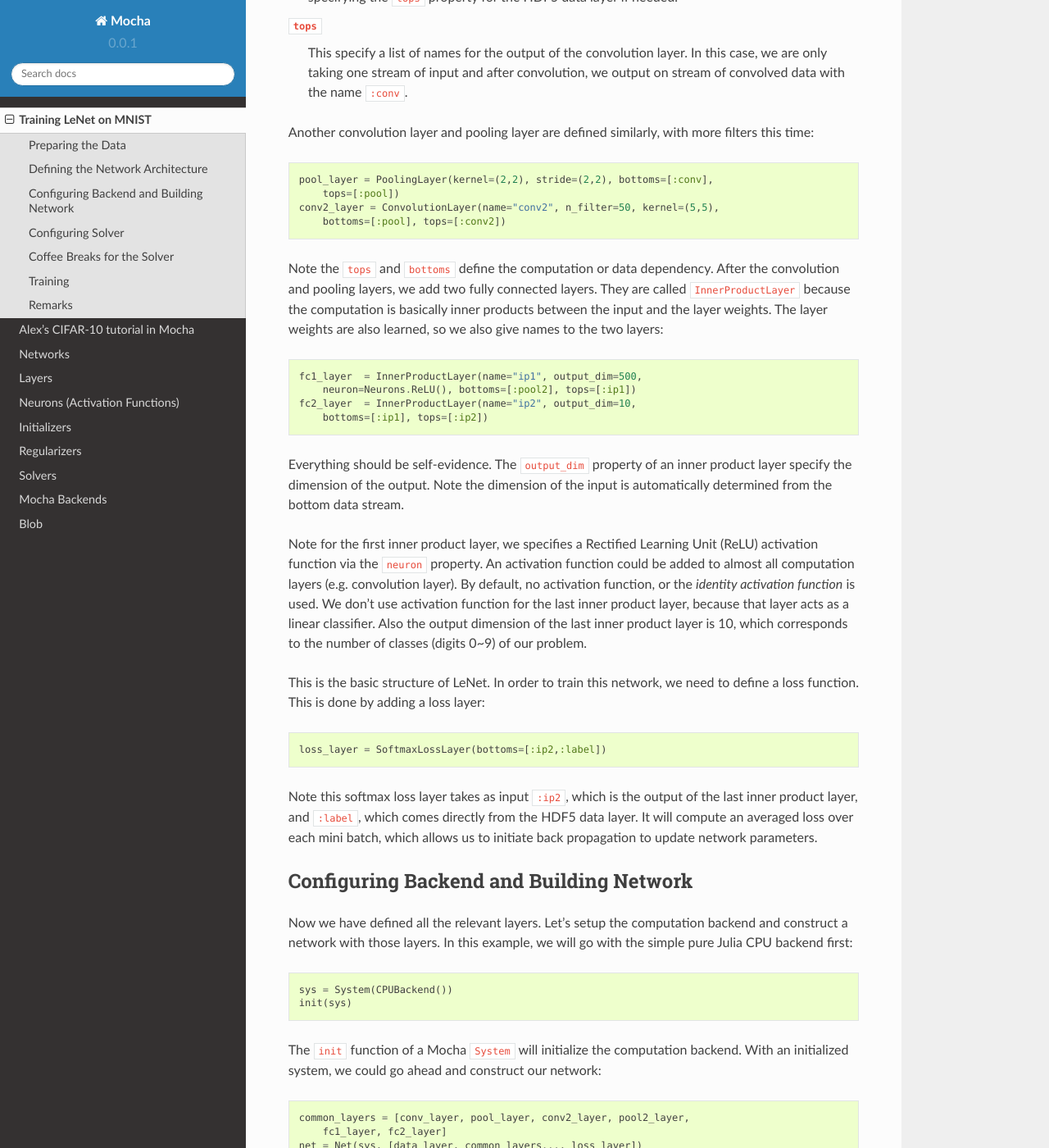
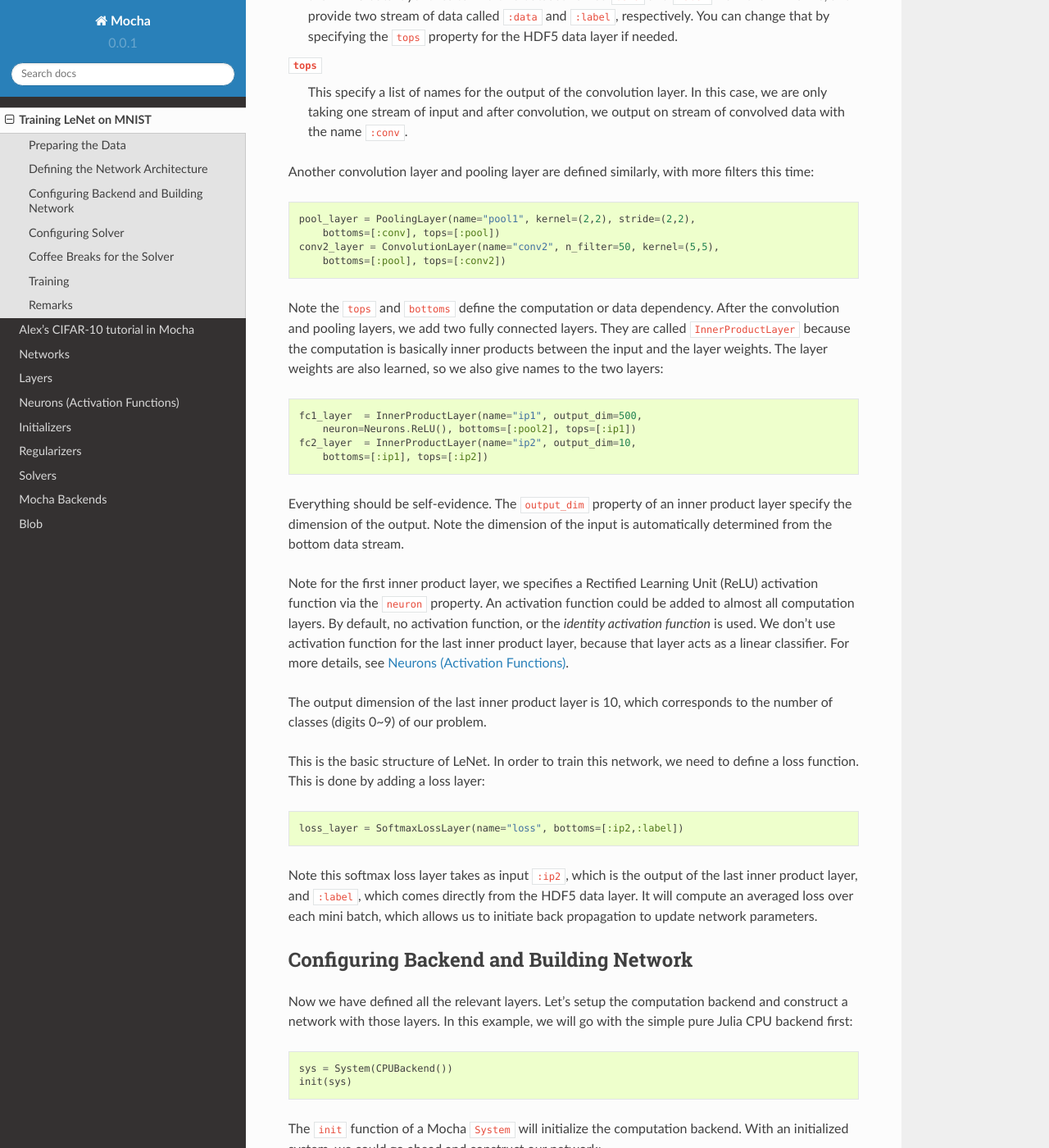
Before and after one commit to pluskid/Mocha.jl, a Sphinx documentation site: the page built from docs/tutorial/mnist.rst, in a window 1280 px wide and 1400 px high, scrolled down 1683 px. Shown: the whole window at 82% size. Built offline with Sphinx 7.4.7 and the Read the Docs theme 2.0.0, drawn with Linux system fonts in a browser that asks for light colours; some of the changed text lies outside the part shown.

Commit message:
update mnist document.

```diff
--- a/docs/tutorial/mnist.rst
+++ b/docs/tutorial/mnist.rst
@@ -49,7 +49,7 @@
 
 .. code-block:: julia
 
-   data_layer = HDF5DataLayer(source="data/train.txt", batch_size=64)
+   data_layer = HDF5DataLayer(name="train-data", source="data/train.txt", batch_size=64)
 
 Note the ``source`` is a simple text file what contains a list of real
 data files (in this case ``data/train.hdf5``). This behavior is the
@@ -70,7 +70,9 @@
   disk and loading back, this is used as an identifier to map to the
   correct layer. So if your layer contains learned parameters (a
   convolution layer contains learned filters), you should give it a
-  unique name.
+  unique name. It is a good practice to give every layer a unique name,
+  for the purpose of getting more informative debugging information
+  when there is any potential issues.
 ``n_filter``
   Number of convolution filters.
 ``kernel``
@@ -96,8 +98,8 @@
 
 .. code-block:: julia
 
-   pool_layer = PoolingLayer(kernel=(2,2), stride=(2,2), bottoms=[:conv],
-       tops=[:pool])
+   pool_layer = PoolingLayer(name="pool1", kernel=(2,2), stride=(2,2),
+       bottoms=[:conv], tops=[:pool])
    conv2_layer = ConvolutionLayer(name="conv2", n_filter=50, kernel=(5,5),
        bottoms=[:pool], tops=[:conv2])
 
@@ -123,12 +125,13 @@
 Note for the first inner product layer, we specifies a Rectified
 Learning Unit (ReLU) activation function via the ``neuron``
 property. An activation function could be added to almost all
-computation layers (e.g. convolution layer). By default, no activation
+computation layers. By default, no activation
 function, or the *identity activation function* is used. We don't use
 activation function for the last inner product layer, because that
-layer acts as a linear classifier. Also the output dimension of the last inner
-product layer is 10, which corresponds to the number of classes (digits 0~9) of
-our problem.
+layer acts as a linear classifier. For more details, see :doc:`/user-guide/neuron`.
+
+The output dimension of the last inner product layer is 10, which corresponds
+to the number of classes (digits 0~9) of our problem.
 
 This is the basic structure of LeNet. In order to train this network,
 we need to define a loss function. This is done by adding a loss
@@ -136,7 +139,7 @@
 
 .. code-block:: julia
 
-   loss_layer = SoftmaxLossLayer(bottoms=[:ip2,:label])
+   loss_layer = SoftmaxLossLayer(name="loss", bottoms=[:ip2,:label])
 
 Note this softmax loss layer takes as input ``:ip2``, which is the
 output of the last inner product layer, and ``:label``, which comes
@@ -219,6 +222,22 @@
 training process. Currently ``TrainingSummary`` will print the loss
 function value on the last training mini-batch.
 
+We also add a coffee break to save a snapshot for the trained
+network every 5,000 iterations.
+
+.. code-block:: julia
+
+   add_coffee_break(solver,
+       Snapshot("snapshots", auto_load=true), every_n_iter=5000)
+
+Here ``"snapshots"`` is the name of the directory you want to save snapshots to.
+By setting ``auto_load`` to true, Mocha will automatically search and resume
+from the last saved snapshots.
+
+If you additionally set ``also_load_solver_state`` to false, Mocha will load the
+saved network as initialization, but pretend to be training from scratch. This
+could be useful if you are fine tuning based on some pre-trained network.
+
 In order to see whether we are really making progress or simply
 overfitting, we also wish to see the performance on a separate
 validation set periodically. In this example, we simply use the test
@@ -234,9 +253,9 @@
 
 .. code-block:: julia
 
-   data_layer_test = HDF5DataLayer(source=source_fns[2], batch_size=100)
-   acc_layer = AccuracyLayer(bottoms=[:ip2, :label])
-   test_net = Net(sys, [data_layer_test, common_layers..., acc_layer])
+   data_layer_test = HDF5DataLayer(name="test-data", source="data/test.txt", batch_size=100)
+   acc_layer = AccuracyLayer(name="test-accuracy", bottoms=[:ip2, :label])
+   test_net = Net("MNIST-test", sys, [data_layer_test, common_layers..., acc_layer])
 
 Note how we re-use the ``common_layers`` variable defined a moment
 ago to reuse the description of the network architecture. By passing
@@ -264,22 +283,6 @@
 the HDF5 data layer will report epoch number as it goes through a full
 pass of the whole dataset.
 
-Lastly, we add a final coffee break to save a snapshot for the trained
-network every 5,000 iterations.
-
-.. code-block:: julia
-
-   add_coffee_break(solver,
-       Snapshot("snapshots", auto_load=true), every_n_iter=5000)
-
-Here ``"snapshots"`` is the name of the directory you want to save snapshots to.
-By setting ``auto_load`` to true, Mocha will automatically search and resume
-from the last saved snapshots.
-
-If you additionally set ``also_load_solver_state`` to false, Mocha will load the
-saved network as initialization, but pretend to be training from scratch. This
-could be useful if you are fine tuning based on some pre-trained network.
-
 Training
 --------
 
```
Also changed, not shown: other parts of docs/tutorial/mnist.rst (+4 -1 lines), 3 other files.
